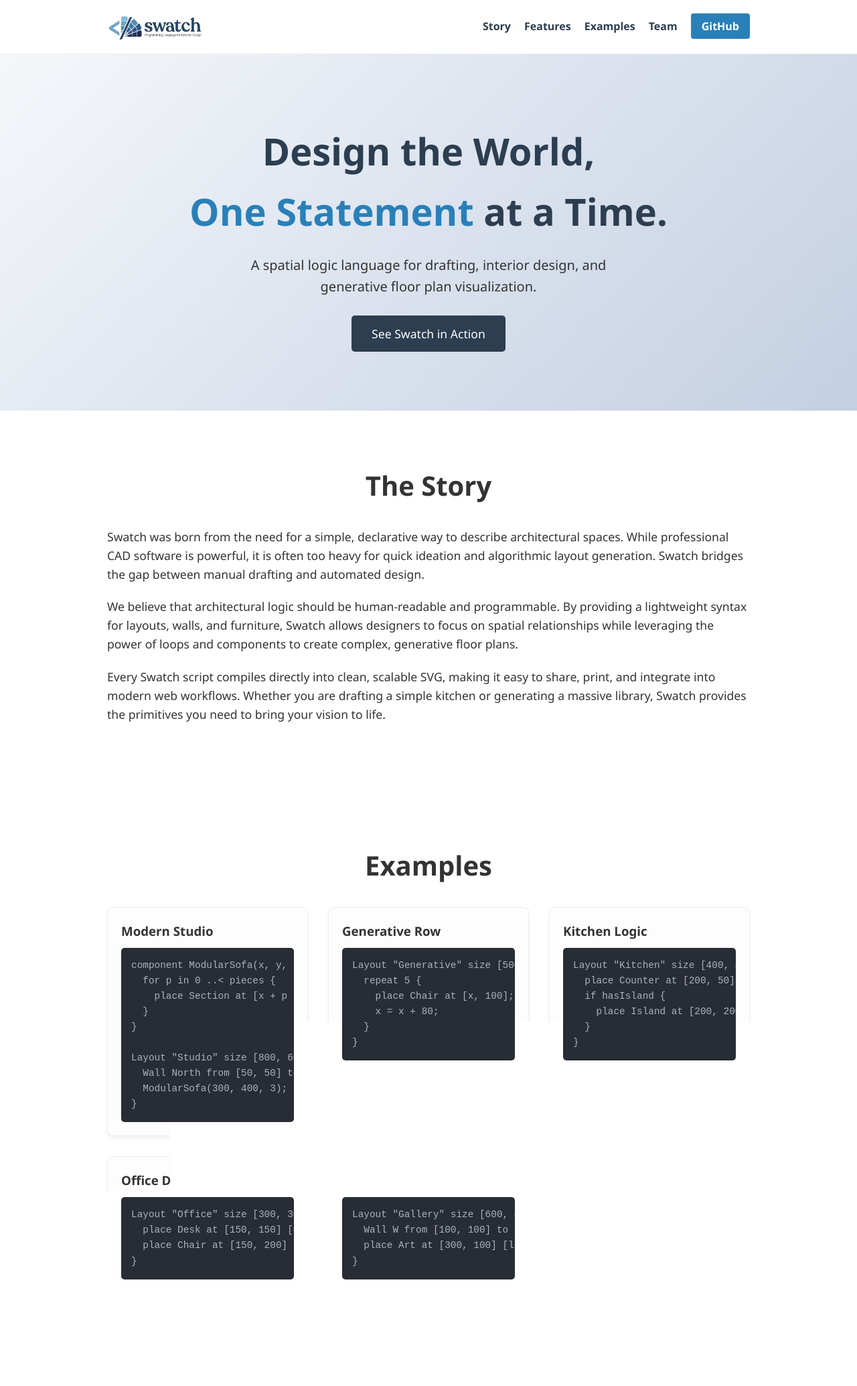
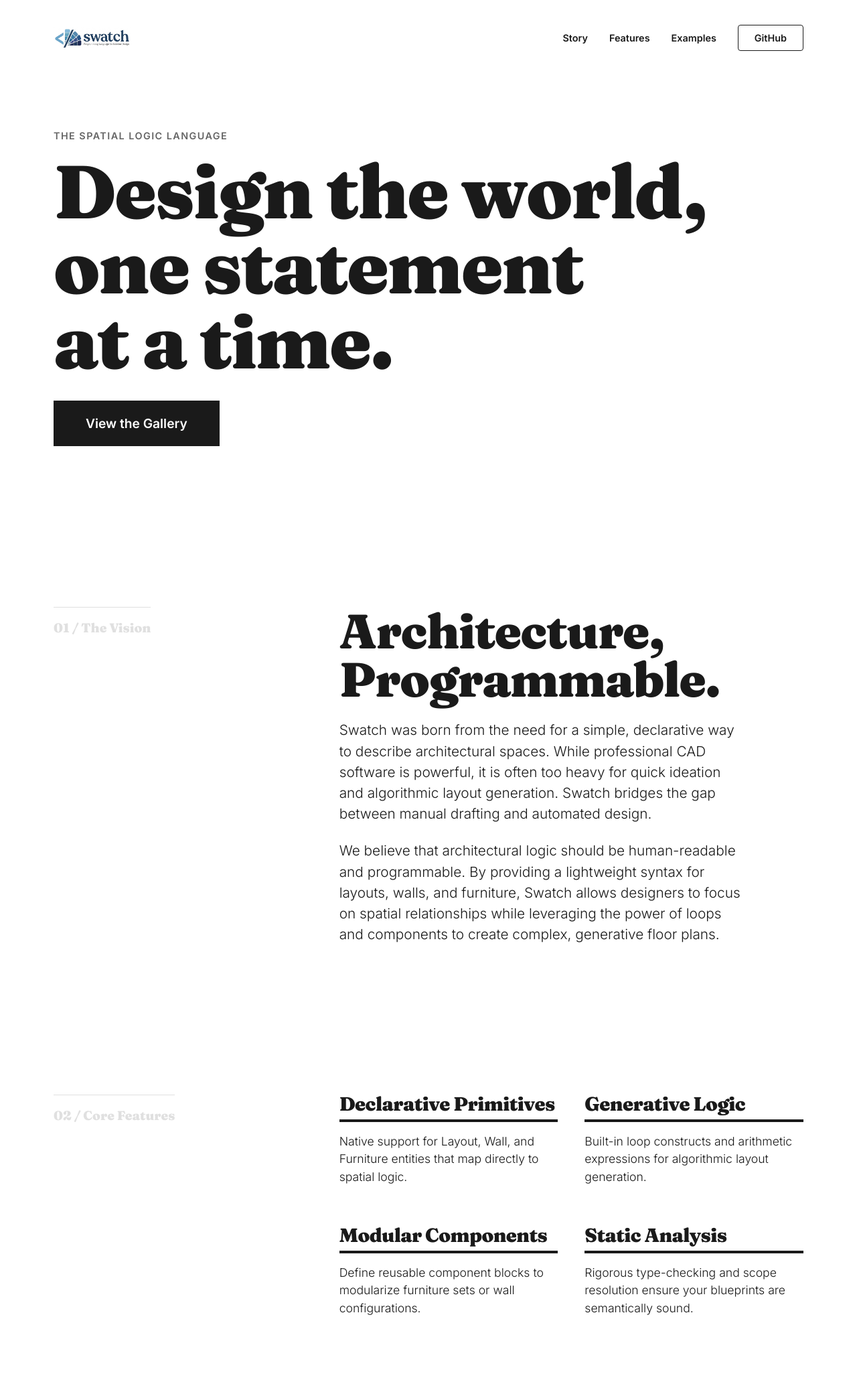
Before and after one commit to k-galvin/swatch, a website: page docs/index.html in a window 1280 px wide. Shown: the top 2069 px of the page at 67% size. Drawn offline with nearby package versions, Linux system fonts and the light colour scheme.

Commit message:
Improve companion site styling and content

```diff
--- a/docs/index.html
+++ b/docs/index.html
@@ -4,7 +4,11 @@
     <meta charset="UTF-8">
     <meta name="viewport" content="width=device-width, initial-scale=1.0">
     <title>Swatch | A Language for Spatial Logic</title>
+    <link rel="preconnect" href="https://fonts.googleapis.com">
+    <link rel="preconnect" href="https://fonts.gstatic.com" crossorigin>
+    <link href="https://fonts.googleapis.com/css2?family=Fraunces:opsz,soft,wght@9..144,100,900&family=Inter:wght@300;400;600&family=Fira+Code&display=swap" rel="stylesheet">
     <link rel="stylesheet" href="style.css">
+    <script src="https://unpkg.com/lucide@latest"></script>
 </head>
 <body>
     <header>
@@ -15,36 +19,76 @@
                     <li><a href="#story">Story</a></li>
                     <li><a href="#features">Features</a></li>
                     <li><a href="#examples">Examples</a></li>
-                    <li><a href="#team">Team</a></li>
-                    <li><a href="https://github.com/k-galvin/swatch" class="btn">GitHub</a></li>
+                    <li><a href="https://github.com/k-galvin/swatch" class="btn-outline">GitHub</a></li>
                 </ul>
             </nav>
         </div>
     </header>
 
+    <main>
         <section id="hero">
             <div class="container">
-            <h1>Design the World, <br><span>One Statement</span> at a Time.</h1>
-            <p>A spatial logic language for drafting, interior design, and generative floor plan visualization.</p>
-            <a href="#examples" class="btn-primary">See Swatch in Action</a>
+                <p class="eyebrow">The Spatial Logic Language</p>
+                <h1>Design the world, <br>one statement <br>at a time.</h1>
+                <div class="hero-actions">
+                    <a href="#examples" class="btn-primary">View the Gallery</a>
+                </div>
             </div>
         </section>
 
         <section id="story">
             <div class="container">
-            <h2>The Story</h2>
+                <div class="editorial-row">
+                    <div class="side-label">01 / The Vision</div>
+                    <div class="content">
+                        <h2>Architecture, <br>Programmable.</h2>
                         <p>Swatch was born from the need for a simple, declarative way to describe architectural spaces. While professional CAD software is powerful, it is often too heavy for quick ideation and algorithmic layout generation. Swatch bridges the gap between manual drafting and automated design.</p>
                         <p>We believe that architectural logic should be human-readable and programmable. By providing a lightweight syntax for layouts, walls, and furniture, Swatch allows designers to focus on spatial relationships while leveraging the power of loops and components to create complex, generative floor plans.</p>
-            <p>Every Swatch script compiles directly into clean, scalable SVG, making it easy to share, print, and integrate into modern web workflows. Whether you are drafting a simple kitchen or generating a massive library, Swatch provides the primitives you need to bring your vision to life.</p>
+                    </div>
+                </div>
+            </div>
+        </section>
+
+        <section id="features">
+            <div class="container">
+                <div class="editorial-row">
+                    <div class="side-label">02 / Core Features</div>
+                    <div class="feature-list">
+                        <div class="feature-item">
+                            <h3>Declarative Primitives</h3>
+                            <p>Native support for Layout, Wall, and Furniture entities that map directly to spatial logic.</p>
+                        </div>
+                        <div class="feature-item">
+                            <h3>Generative Logic</h3>
+                            <p>Built-in loop constructs and arithmetic expressions for algorithmic layout generation.</p>
+                        </div>
+                        <div class="feature-item">
+                            <h3>Modular Components</h3>
+                            <p>Define reusable component blocks to modularize furniture sets or wall configurations.</p>
+                        </div>
+                        <div class="feature-item">
+                            <h3>Static Analysis</h3>
+                            <p>Rigorous type-checking and scope resolution ensure your blueprints are semantically sound.</p>
+                        </div>
+                    </div>
+                </div>
             </div>
         </section>
 
         <section id="examples">
             <div class="container">
-            <h2>Examples</h2>
-            <div class="example-grid">
-                <div class="example-card">
+                <div class="side-label">03 / The Gallery</div>
+                <h2>Example Blueprints</h2>
+
+                <div class="example-stack">
+                    <!-- Studio -->
+                    <div class="ex-card">
+                        <div class="ex-info">
                             <h3>Modern Studio</h3>
+                            <p>Modular seating and perimeter walls.</p>
+                        </div>
+                        <div class="ex-display">
+                            <div class="ex-code">
                                 <pre><code>component ModularSofa(x, y, pieces) {
   for p in 0 ..< pieces {
     place Section at [x + p * 50, y];
@@ -53,40 +97,35 @@
 
 Layout "Studio" size [800, 600] {
   Wall North from [50, 50] to [750, 50];
-  ModularSofa(300, 400, 3);
+  ModularSofa(300.0, 400.0, 3.0);
 }</code></pre>
                             </div>
-                <div class="example-card">
+                            <div class="ex-visual">
+                                <img src="studio.svg" alt="Studio SVG">
+                            </div>
+                        </div>
+                    </div>
+
+                    <!-- Generative -->
+                    <div class="ex-card">
+                        <div class="ex-info">
                             <h3>Generative Row</h3>
+                            <p>Algorithmic furniture placement.</p>
+                        </div>
+                        <div class="ex-display">
+                            <div class="ex-code">
                                 <pre><code>Layout "Generative" size [500, 200] {
+  let x = 50.0;
   repeat 5 {
     place Chair at [x, 100];
-    x = x + 80;
+    x = x + 80.0;
   }
 }</code></pre>
                             </div>
-                <div class="example-card">
-                    <h3>Kitchen Logic</h3>
-                    <pre><code>Layout "Kitchen" size [400, 400] {
-  place Counter at [200, 50];
-  if hasIsland {
-    place Island at [200, 200];
-  }
-}</code></pre>
+                            <div class="ex-visual">
+                                <img src="generative.svg" alt="Generative SVG">
                             </div>
-                <div class="example-card">
-                    <h3>Office Desk</h3>
-                    <pre><code>Layout "Office" size [300, 300] {
-  place Desk at [150, 150] [color: #34495e];
-  place Chair at [150, 200] [rotate: 180];
-}</code></pre>
                         </div>
-                <div class="example-card">
-                    <h3>Art Gallery</h3>
-                    <pre><code>Layout "Gallery" size [600, 400] {
-  Wall W from [100, 100] to [500, 100];
-  place Art at [300, 100] [label: "Mona Lisa"];
-}</code></pre>
                     </div>
                 </div>
             </div>
@@ -94,18 +133,29 @@ Layout "Studio" size [800, 600] {
 
         <section id="team">
             <div class="container">
-            <h2>The Developer</h2>
-            <div class="team-member">
+                <div class="editorial-row">
+                    <div class="side-label">04 / The Author</div>
+                    <div class="author-bio">
                         <h3>Kate Galvin</h3>
-                <p>Computer Science student at LMU, passionate about DSLs, architectural visualization, and clean code. Lead architect and developer of the Swatch compiler.</p>
+                        <p>Computer Science student at LMU, focused on DSLs and architectural visualization. Lead architect of the Swatch compiler.</p>
+                        <a href="https://github.com/k-galvin" class="link-editorial">GitHub Profile &rarr;</a>
+                    </div>
                 </div>
             </div>
         </section>
+    </main>
 
     <footer>
         <div class="container">
-            <p>&copy; 2026 Swatch Language Team. Hosted on GitHub Pages.</p>
+            <div class="footer-wrap">
+                <p>&copy; 2026 Swatch Language.</p>
+                <p>Built at LMU.</p>
+            </div>
         </div>
     </footer>
+
+    <script>
+      lucide.createIcons();
+    </script>
 </body>
 </html>
--- a/docs/style.css
+++ b/docs/style.css
@@ -1,9 +1,13 @@
 :root {
-    --primary: #2980b9;
-    --dark: #2c3e50;
-    --light: #ecf0f1;
-    --accent: #e67e22;
-    --text: #333;
+    --text: #1a1a1a;
+    --text-muted: #666;
+    --bg: #ffffff;
+    --bg-alt: #f4f4f4;
+    --primary: #000000;
+    --border: #e0e0e0;
+    --serif: "Fraunces", serif;
+    --sans: "Inter", sans-serif;
+    --mono: "Fira Code", monospace;
 }
 
 * {
@@ -13,25 +17,56 @@
 }
 
 body {
-    font-family: 'Segoe UI', Tahoma, Geneva, Verdana, sans-serif;
-    line-height: 1.6;
+    font-family: var(--sans);
+    line-height: 1.5;
     color: var(--text);
-    background: #fff;
+    background: var(--bg);
+    -webkit-font-smoothing: antialiased;
 }
 
 .container {
-    max-width: 1000px;
+    max-width: 1200px;
     margin: 0 auto;
-    padding: 0 20px;
+    padding: 0 40px;
 }
 
+/* Typography */
+h1, h2, h3 {
+    font-family: var(--serif);
+    font-weight: 900;
+    line-height: 1;
+    letter-spacing: -0.02em;
+}
+
+h1 { font-size: clamp(4rem, 10vw, 7rem); margin-bottom: 2rem; }
+h2 { font-size: clamp(3rem, 6vw, 4.5rem); margin-bottom: 1.5rem; }
+h3 { font-size: 1.8rem; margin-bottom: 0.5rem; }
+
+p { font-size: 1.1rem; font-weight: 300; }
+
+.eyebrow {
+    font-size: 0.9rem;
+    text-transform: uppercase;
+    letter-spacing: 0.1em;
+    font-weight: 600;
+    margin-bottom: 1rem;
+    color: var(--text-muted);
+}
+
+.side-label {
+    font-family: var(--serif);
+    font-weight: 900;
+    font-size: 1.2rem;
+    color: var(--border);
+    border-top: 1px solid var(--border);
+    padding-top: 1rem;
+    margin-bottom: 2rem;
+    width: fit-content;
+}
+
+/* Header */
 header {
-    background: #fff;
-    padding: 20px 0;
-    border-bottom: 1px solid #eee;
-    position: sticky;
-    top: 0;
-    z-index: 100;
+    padding: 40px 0;
 }
 
 header .container {
@@ -40,122 +75,112 @@ header .container {
     align-items: center;
 }
 
-.logo {
-    height: 40px;
+.logo { height: 32px; }
+
+nav ul { list-style: none; display: flex; align-items: center; }
+nav li { margin-left: 32px; }
+nav a { text-decoration: none; color: var(--text); font-size: 0.9rem; font-weight: 600; }
+
+.btn-outline {
+    border: 1px solid var(--text);
+    padding: 10px 24px;
+    border-radius: 4px;
+    transition: all 0.2s;
 }
 
-nav ul {
-    list-style: none;
-    display: flex;
+.btn-outline:hover { background: var(--text); color: #fff; }
+
+/* Sections */
+section { padding: 100px 0; }
+
+#hero { padding: 80px 0 140px; }
+
+.editorial-row {
+    display: grid;
+    grid-template-columns: 1fr 2fr;
+    gap: 80px;
 }
 
-nav ul li {
-    margin-left: 20px;
+/* Buttons */
+.btn-primary {
+    display: inline-block;
+    background: var(--text);
+    color: #fff;
+    padding: 20px 48px;
+    text-decoration: none;
+    font-size: 1.2rem;
+    font-weight: 600;
+    transition: transform 0.2s;
 }
 
-nav a {
-    text-decoration: none;
-    color: var(--dark);
-    font-weight: 600;
+.btn-primary:hover { transform: translateY(-2px); }
+
+/* Story & Features */
+.content p { max-width: 600px; margin-bottom: 1.5rem; font-size: 1.3rem; }
+
+.feature-list {
+    display: grid;
+    grid-template-columns: 1fr 1fr;
+    gap: 60px 40px;
 }
 
-.btn {
-    background: var(--primary);
-    color: #fff;
-    padding: 8px 16px;
-    border-radius: 4px;
-}
+.feature-item h3 { border-bottom: 4px solid var(--text); padding-bottom: 0.5rem; margin-bottom: 1rem; }
 
-#hero {
-    padding: 100px 0;
-    text-align: center;
-    background: linear-gradient(135deg, #f5f7fa 0%, #c3cfe2 100%);
-}
+/* Examples */
+.example-stack { margin-top: 60px; }
 
-#hero h1 {
-    font-size: 3.5rem;
-    margin-bottom: 20px;
-    color: var(--dark);
-}
-
-#hero h1 span {
-    color: var(--primary);
-}
-
-#hero p {
-    font-size: 1.25rem;
-    margin-bottom: 40px;
-    max-width: 600px;
-    margin-left: auto;
-    margin-right: auto;
-}
-
-.btn-primary {
-    background: var(--dark);
-    color: #fff;
-    padding: 15px 30px;
-    text-decoration: none;
-    border-radius: 5px;
-    font-size: 1.1rem;
-    transition: 0.3s;
-}
-
-.btn-primary:hover {
-    background: var(--primary);
-}
-
-section {
+.ex-card {
+    border-top: 1px solid var(--border);
     padding: 80px 0;
 }
 
-h2 {
-    font-size: 2.5rem;
-    margin-bottom: 30px;
-    text-align: center;
-}
+.ex-info { margin-bottom: 40px; }
+.ex-info p { color: var(--text-muted); font-size: 1.2rem; }
 
-#story p {
-    font-size: 1.1rem;
-    margin-bottom: 20px;
-}
-
-.example-grid {
+.ex-display {
     display: grid;
-    grid-template-columns: repeat(auto-fit, minmax(300px, 1fr));
-    gap: 30px;
-}
-
-.example-card {
-    background: #fdfdfd;
-    padding: 20px;
-    border-radius: 8px;
-    border: 1px solid #eee;
-    box-shadow: 0 4px 6px rgba(0,0,0,0.05);
+    grid-template-columns: 1fr 1fr;
+    gap: 40px;
+    align-items: center;
 }
 
 pre {
-    background: #282c34;
-    color: #abb2bf;
-    padding: 15px;
-    border-radius: 5px;
+    background: var(--bg-alt);
+    padding: 32px;
+    font-family: var(--mono);
+    font-size: 0.95rem;
+    border-radius: 4px;
     overflow-x: auto;
-    font-family: 'Courier New', Courier, monospace;
-    font-size: 0.9rem;
-    margin-top: 10px;
 }
 
-.team-member {
-    text-align: center;
-    max-width: 600px;
-    margin: 0 auto;
+.ex-visual {
+    border: 1px solid var(--border);
     padding: 40px;
-    background: #f9f9f9;
-    border-radius: 10px;
+    display: flex;
+    justify-content: center;
 }
 
-footer {
-    padding: 40px 0;
-    background: var(--dark);
-    color: #fff;
-    text-align: center;
+.ex-visual img { max-width: 100%; height: auto; }
+
+/* Bio */
+.author-bio h3 { font-size: 3rem; }
+.author-bio p { font-size: 1.5rem; margin-bottom: 2rem; max-width: 600px; }
+
+.link-editorial {
+    font-family: var(--serif);
+    font-weight: 900;
+    font-size: 1.4rem;
+    color: var(--text);
+    text-decoration: none;
+    border-bottom: 4px solid var(--text);
 }
+
+/* Footer */
+footer { padding: 80px 0; border-top: 1px solid var(--border); }
+.footer-wrap { display: flex; justify-content: space-between; font-weight: 600; font-size: 0.9rem; }
+
+@media (max-width: 900px) {
+    .editorial-row, .ex-display, .feature-list { grid-template-columns: 1fr; gap: 40px; }
+    h1 { font-size: 4rem; }
+    h2 { font-size: 2.5rem; }
+}
```
Also changed, not shown: docs/generative.svg (added), docs/kitchen.svg (added), docs/studio.svg (added). Lines whose indentation alone changed are shown as unchanged.
